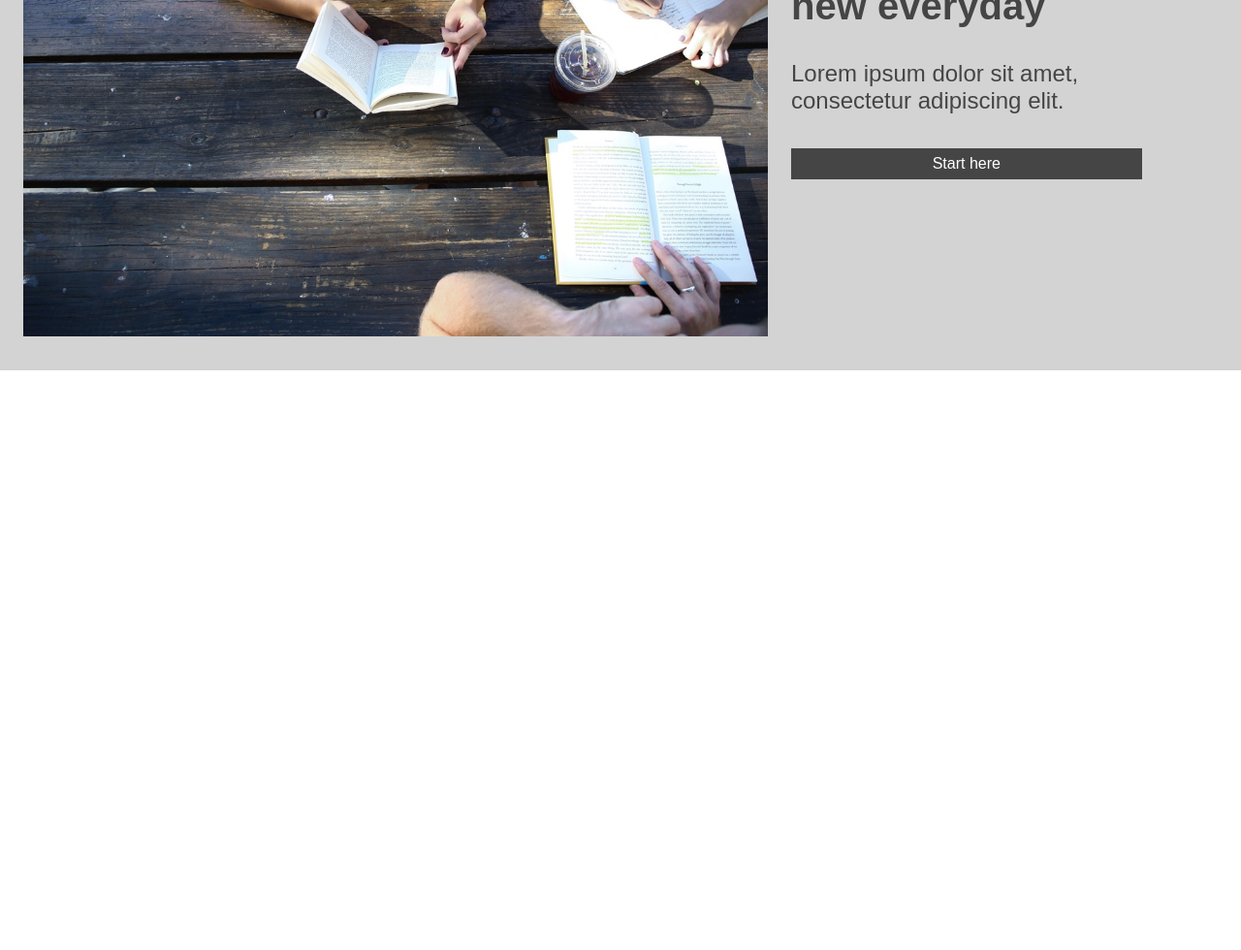
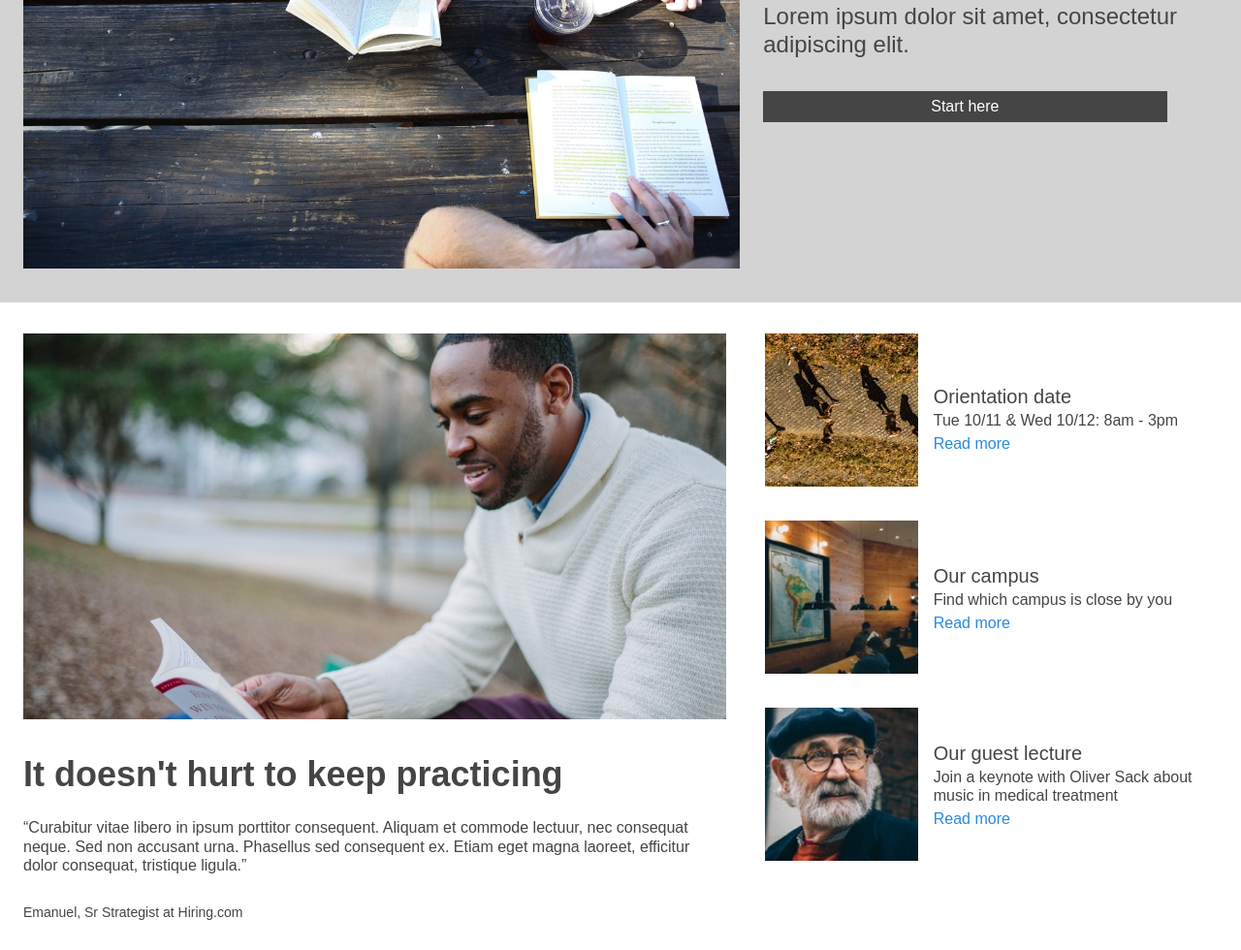
Before and after one commit to shirleyxx100/Colmar-Academy, a plain HTML site: page index.html in a window 1280 px wide. Shown: the part 365-1345 px from the top of the page at 97% size. Before the commit the page ends 800 px from the top, so only its background shows below. Drawn offline with Linux system fonts and the light colour scheme.

Commit message:
Finish information.

```diff
--- a/index.html
+++ b/index.html
@@ -7,6 +7,7 @@
     <link href="./resources/css/style.css" type="text/css" rel="stylesheet"/>
   </head>
   <body>
+
     <!-- header -->
     <header class="container header desktop">
       <div class="logo">
@@ -33,6 +34,7 @@
         </ul>
       </div>
     </header>
+
     <!-- banner -->
     <div class="container banner">
       <div class="image">
@@ -40,8 +42,65 @@
       </div>
       <div class=" container slogan">
         <h1>Learn something new everyday</h1>
-        <h2>Lorem ipsum dolor sit amet, consectetur adipiscing elit.</h2>
+        <h3>Lorem ipsum dolor sit amet, consectetur adipiscing elit.</h3>
         <div class="btn">Start here</div>
+      </div>
+    </div>
+
+    <!-- information -->
+    <div class="container information">
+      <div class="container main">
+        <div class="image">
+          <img src="./resources/images/information-main.jpg"/>
+        </div>
+        <h2>It doesn't hurt to keep practicing</h2>
+        <p>“Curabitur vitae libero in ipsum porttitor consequent. Aliquam et commode lectuur, nec consequat neque. Sed non accusant urna. Phasellus sed consequent ex. Etiam eget magna laoreet, efficitur dolor consequat, tristique ligula.”</p>
+        <span class="source">Emanuel, Sr Strategist at Hiring.com</span>
+      </div>
+
+      <div class="container other">
+
+        <div class="container one">
+          <div class="image one desktop">
+            <img src="./resources/images/information-orientation.jpg"/>
+          </div>
+          <div class="image mobile">
+            <img src="./resources/images/information-orientation-mobile.jpg"/>
+          </div>
+          <div class="info">
+            <h5>Orientation date</h5>
+            <p>Tue 10/11 &amp; Wed 10/12: 8am - 3pm</p>
+            <p class="read-more">Read more</p>
+          </div>
+        </div>
+
+        <div class="container two">
+          <div class="image desktop">
+            <img src="./resources/images/information-campus.jpg"/>
+          </div>
+          <div class="image mobile">
+            <img src="./resources/images/information-campus-mobile.jpg"/>
+          </div>
+          <div class="info">
+            <h5>Our campus</h5>
+            <p>Find which campus is close by you</p>
+            <p class="read-more">Read more</p>
+          </div>
+        </div>
+
+        <div class="container three">
+          <div class="image desktop">
+            <img src="./resources/images/information-guest-lecture.jpg"/>
+          </div>
+          <div class="image mobile">
+            <img src="./resources/images/information-guest-lecture-mobile.jpg"/>
+          </div>
+          <div class="info">
+            <h5>Our guest lecture</h5>
+            <p>Join a keynote with Oliver Sack about music in medical treatment</p>
+            <p class="read-more">Read more</p>
+          </div>
+        </div>
       </div>
     </div>
 
--- a/resources/css/style.css
+++ b/resources/css/style.css
@@ -8,6 +8,8 @@ body {
 .container {
   display: flex;
   align-items: center;
+  padding: 32px 24px;
+  box-sizing: border-box;
 }
 
 h1 {
@@ -18,15 +20,30 @@ h1 {
 }
 
 h2 {
+  font-size: 36px;
+  font-weight: bold;
+  line-height: 1.2;
+  margin-bottom: 24px;
+}
+
+h3 {
   font-size: 24px;
   line-height: 1.2;
   margin-bottom: 24px;
 }
 
+h5 {
+  font-size: 20px;
+}
+
+p {
+  font-weight: lighter;
+  line-height: 1.2;
+}
+
 /* header */
 header {
   height: 64px;
-  padding: 24px;
   justify-content: space-between;
 }
 
@@ -78,7 +95,6 @@ header li {
 
 .banner .image {
   width: 60%;
-  margin: 32px 24px;
 }
 
 .banner img {
@@ -86,7 +102,7 @@ header li {
 }
 
 .banner .slogan {
-  width: 30%;
+  width: 40%;
   flex-direction: column;
   align-items: flex-start;
 }
@@ -105,13 +121,18 @@ header li {
     font-size: 30px;
   }
 
-  h2 {
+  h3 {
     font-size: 18px;
   }
 }
 
 @media only screen and (max-width: 630px) {
+  .container {
+    padding: 32px 16px;
+  }
+
   .container.banner {
+    padding: 0;
     flex-direction: column;
   }
 
@@ -123,14 +144,13 @@ header li {
   .banner .slogan {
     width: 100%;
     box-sizing: border-box;
-    padding: 32px 30px;
   }
 
   h1 {
     font-size: 40px;
   }
 
-  h2 {
+  h3 {
     font-size: 24px;
   }
 
@@ -141,7 +161,112 @@ header li {
     font-size: 30px;
   }
 
-  h2 {
+  h3 {
     font-size: 18px;
   }
 }
+
+/* information */
+.information .main {
+  width: 60%;
+}
+
+.container.information {
+  align-items: flex-start;
+}
+
+.information .container.main {
+  flex-direction: column;
+  align-items: flex-start;
+  padding: 0;
+  margin-right: 24px;
+}
+
+.information img {
+  width: 100%;
+}
+
+.information h2 {
+  margin-top: 32px;
+}
+
+.information span {
+  font-size: 14px;
+  margin-top: 32px;
+}
+
+.information .container {
+  padding: 0;
+}
+
+.information .other {
+  flex-direction: column;
+  width: 40%;
+}
+
+.other .image {
+  width: 35%;
+  margin: 16px;
+}
+
+.other .image.one {
+  margin-top: 0;
+}
+
+.image.mobile {
+  display: none;
+}
+
+.other .info {
+  width: 65%;
+  display: block;
+}
+
+.info h5,
+.info p {
+  margin: 5px 0;
+}
+
+.info .read-more {
+  color: #288adf;
+}
+
+@media only screen and (max-width:825px) {
+  .main {
+    display: none;
+  }
+
+  .container.information {
+    padding-top: 16px;
+  }
+
+  .information .other,
+  .other .image,
+  .other .info {
+    width: 100%;
+    margin: 0;
+  }
+
+  .other .info {
+    box-sizing: border-box;
+    padding: 0 16px;
+  }
+
+  .image.desktop {
+    display: none;
+  }
+
+  .image.mobile {
+    display: block;
+  }
+
+  .other .container {
+    flex-direction: column;
+    margin-bottom: 32px;
+  }
+
+  .other .container.three {
+    margin-bottom: 0;
+  }
+
+}
```
